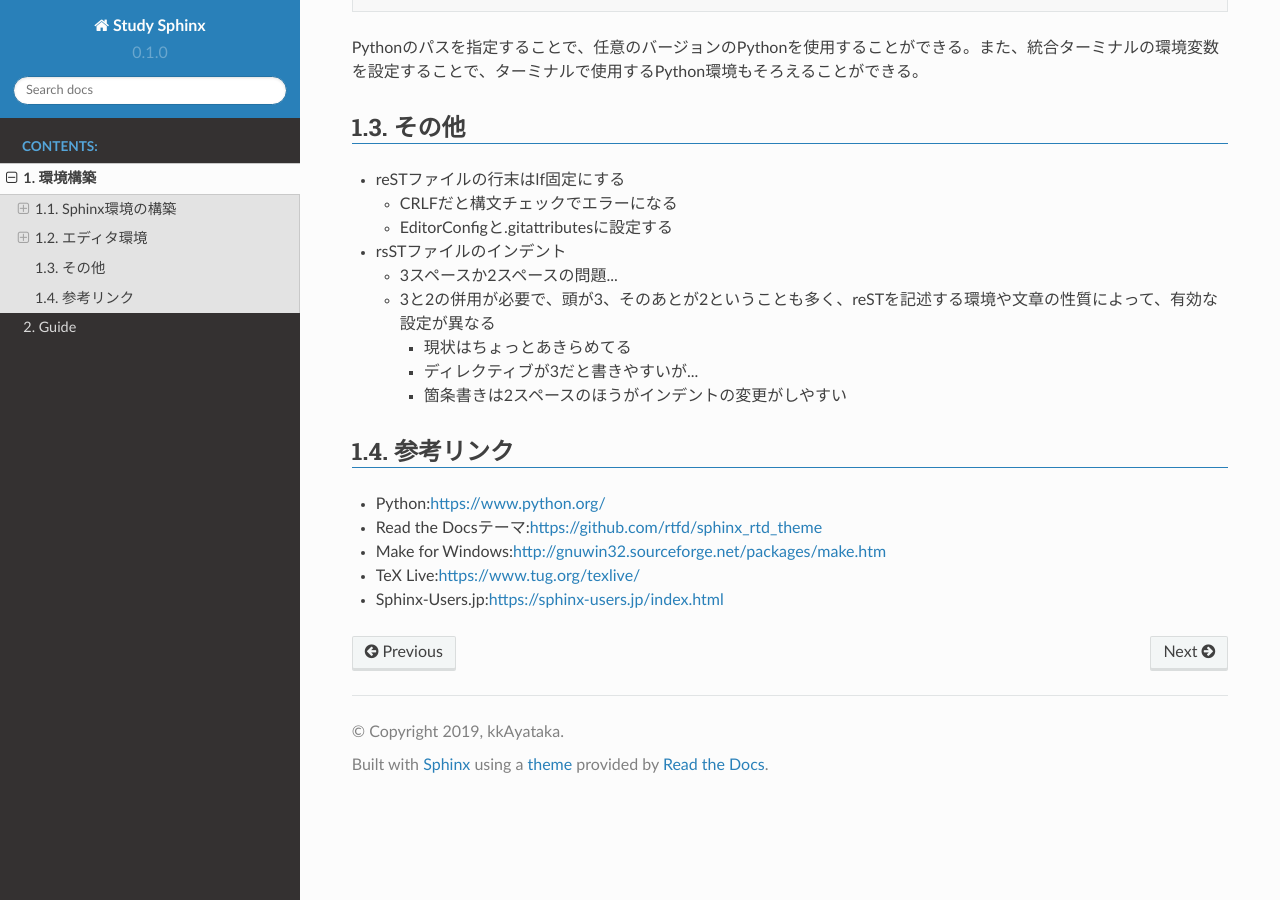
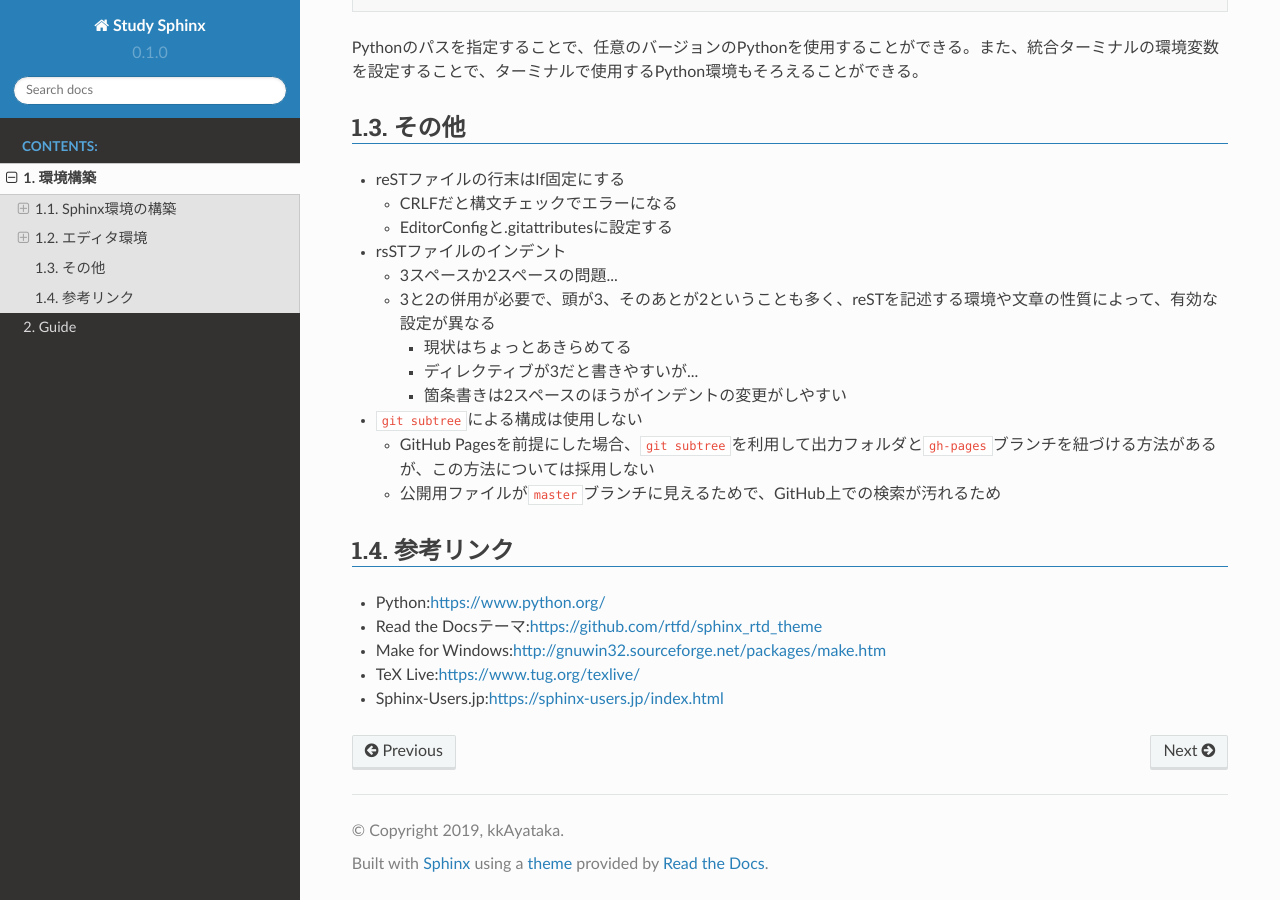
Before and after one commit to kkAyataka/study-sphinx, a Sphinx documentation site: the page built from doc/setup/index.rst, in a window 1280 px wide and 900 px high, scrolled down 1527 px. Built offline with Sphinx 7.4.7 and the Read the Docs theme 2.0.0, drawn with Linux system fonts in a browser that asks for light colours.

Commit message:
Write abount git tree

```diff
--- a/doc/setup/index.rst
+++ b/doc/setup/index.rst
@@ -110,6 +110,12 @@ Pythonのパスを指定することで、任意のバージョンのPythonを
     - ディレクティブが3だと書きやすいが...
     - 箇条書きは2スペースのほうがインデントの変更がしやすい
 
+- ``git subtree`` による構成は使用しない
+
+  - GitHub Pagesを前提にした場合、 ``git subtree`` を利用して出力フォルダと
+    ``gh-pages`` ブランチを紐づける方法があるが、この方法については採用しない
+  - 公開用ファイルが ``master`` ブランチに見えるためで、GitHub上での検索が汚れるため
+
 
 --------------------------------------------------------------------------------
 参考リンク
```
